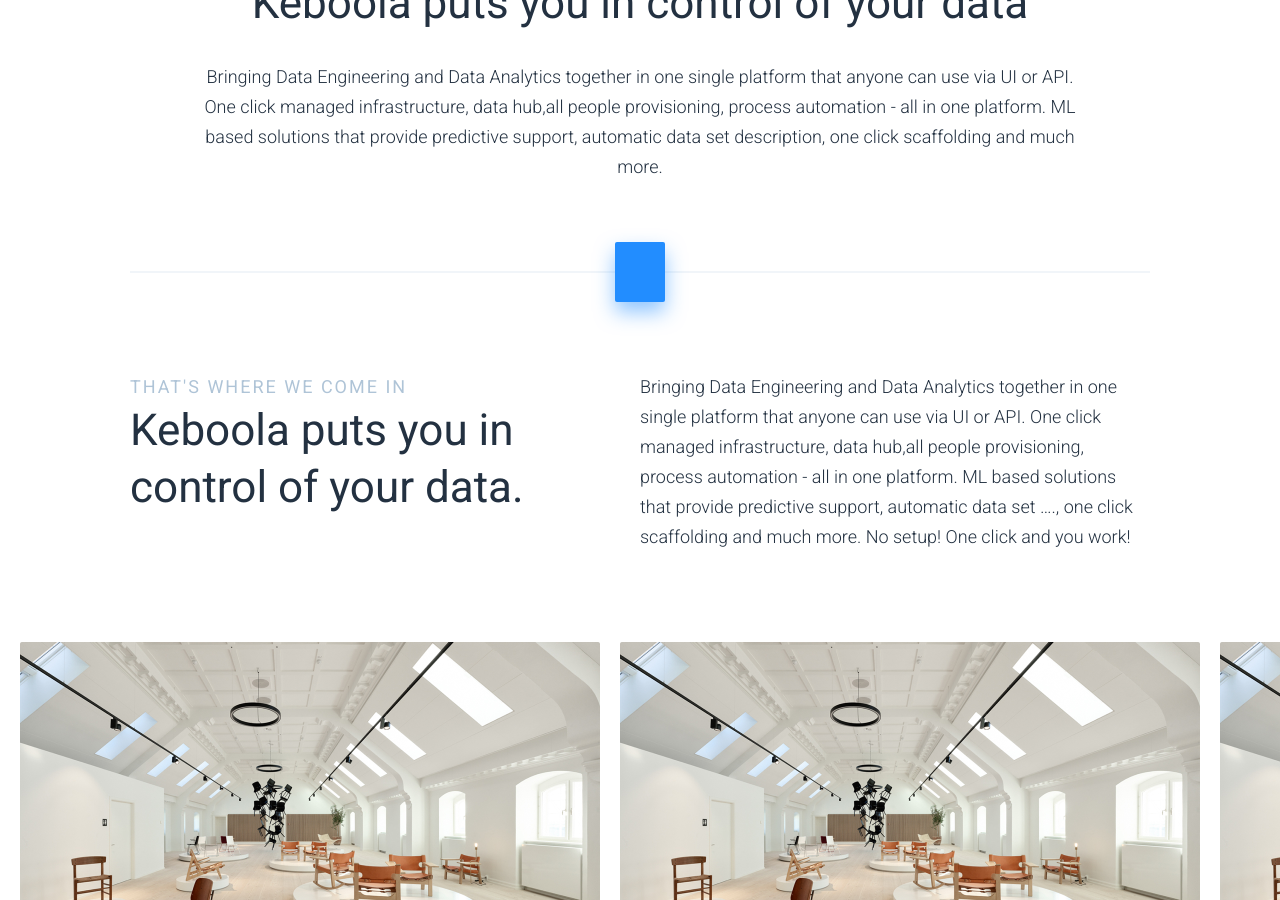
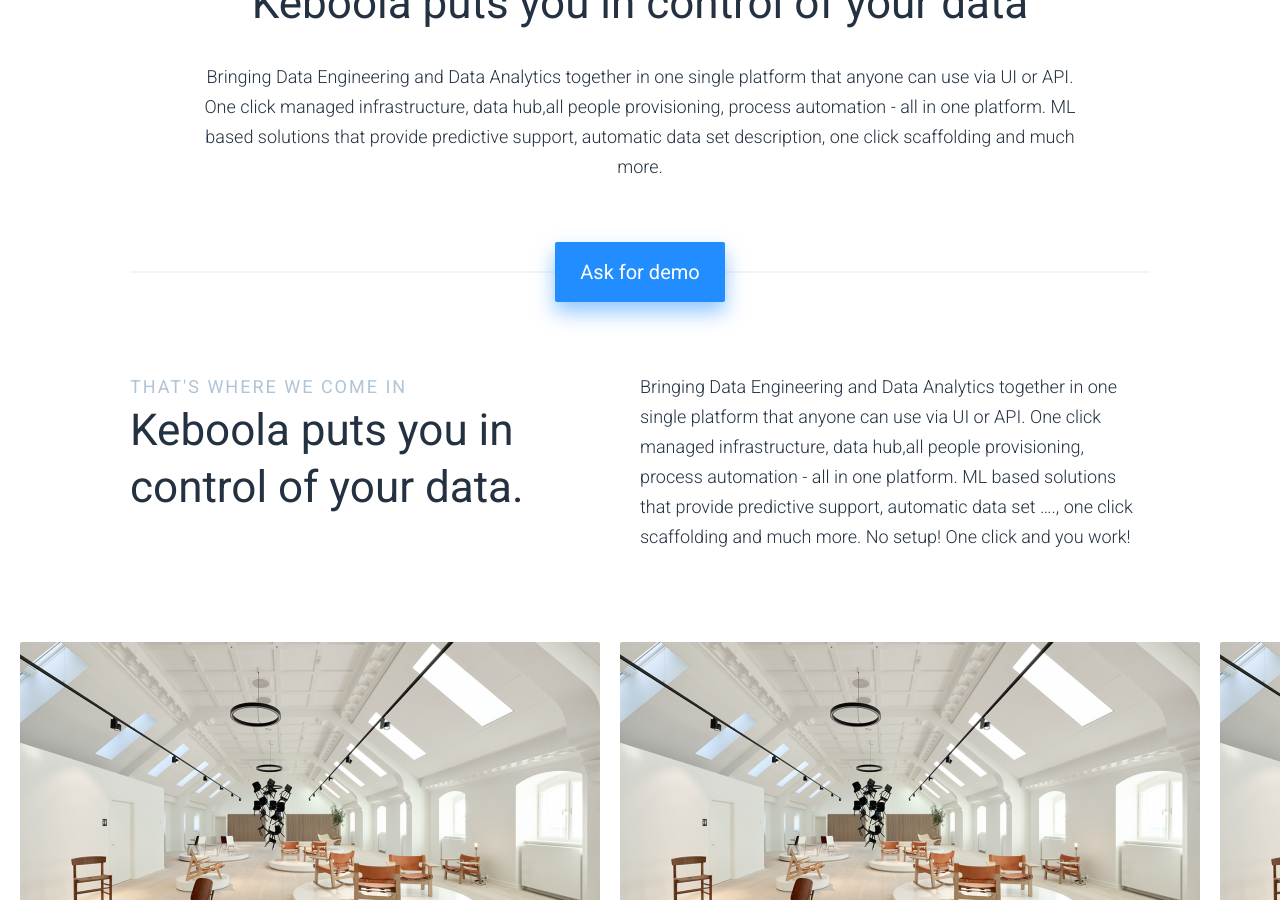
Before and after one commit to keboola/website, a Jekyll site: the page built from _product/index.md, in a window 1280 px wide and 900 px high, scrolled down 873 px. Built offline with Jekyll 4.4.1, drawn with Linux system fonts in a browser that asks for light colours; nearby versions of some CDN libraries.

Commit message:
Update from Forestry.io - Updated index.md

```diff
--- a/_product/index.md
+++ b/_product/index.md
@@ -14,6 +14,7 @@
   content: |
     Bringing Data Engineering and Data Analytics together in one single platform that anyone can use via UI or API. One click managed infrastructure, data hub,all people provisioning, process automation - all in one platform.
     ML based solutions that provide predictive support, automatic data set description, one click scaffolding and much more.
+  ctaname: Ask for demo
 - template: article-with-perex
   block: article-with-perex
   subheadline: THAT'S WHERE WE COME IN
```
